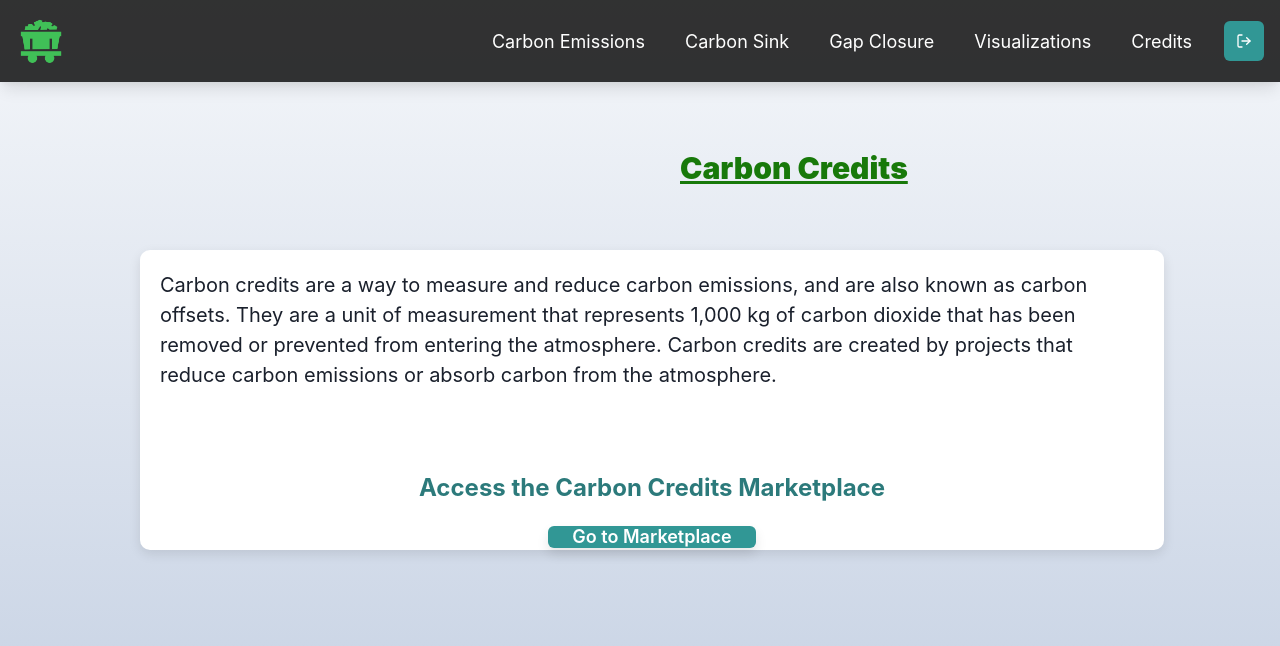
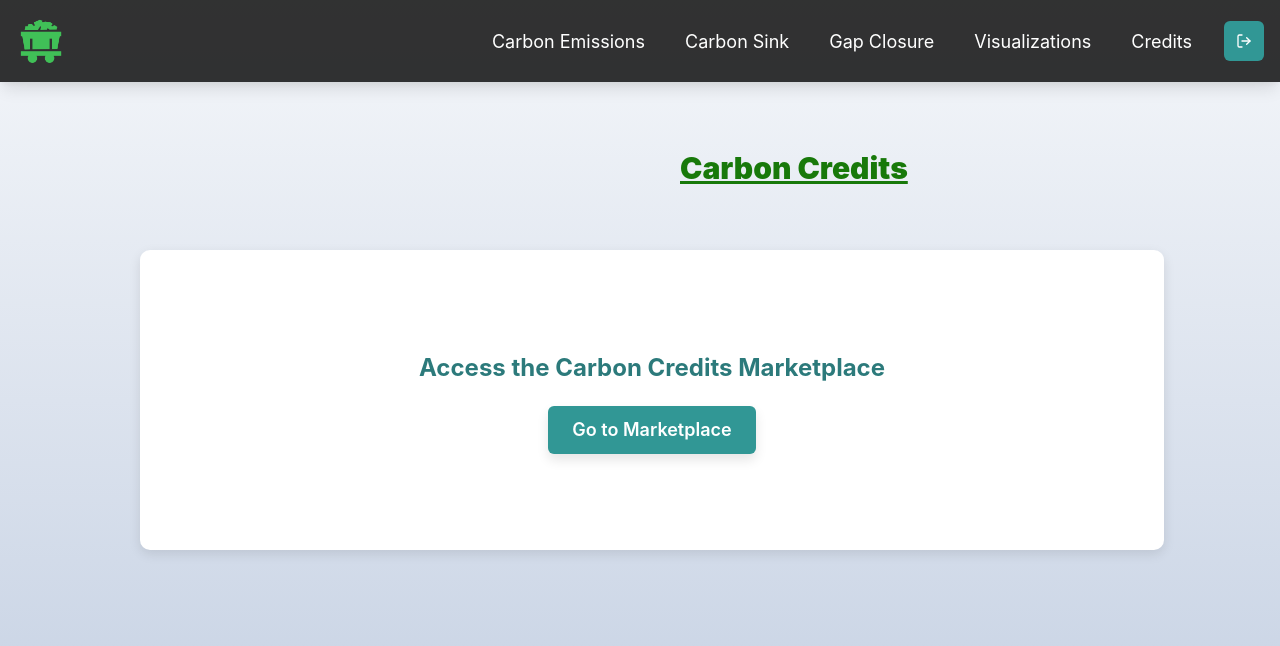
Before and after one commit to ParasNingune/carbon_footprints, a React (Create React App) app in the folder carbon-frontend/: page /carbon-credit in a window 1280 px wide. Shown: the top 646 px of the page. Built offline with nearby package versions, Linux system fonts and the light colour scheme.

Commit message:
Update CarbonCredits.js

```diff
--- a/carbon-frontend/src/Pages/CarbonCredits.js
+++ b/carbon-frontend/src/Pages/CarbonCredits.js
@@ -28,8 +28,6 @@ export default function CarbonCredits() {
             alignItems={'center'}
             >
 
-            <Text fontSize={'xl'} >Carbon credits are a way to measure and reduce carbon emissions, and are also known as carbon offsets. They are a unit of measurement that represents 1,000 kg of carbon dioxide that has been removed or prevented from entering the atmosphere. Carbon credits are created by projects that reduce carbon emissions or absorb carbon from the atmosphere.
-            </Text>
             <Text fontSize={'2xl'} fontWeight={'bold'} color={'teal.600'} textAlign={'center'} marginBottom={5} marginTop={20}>
             Access the Carbon Credits Marketplace
             </Text>
```
